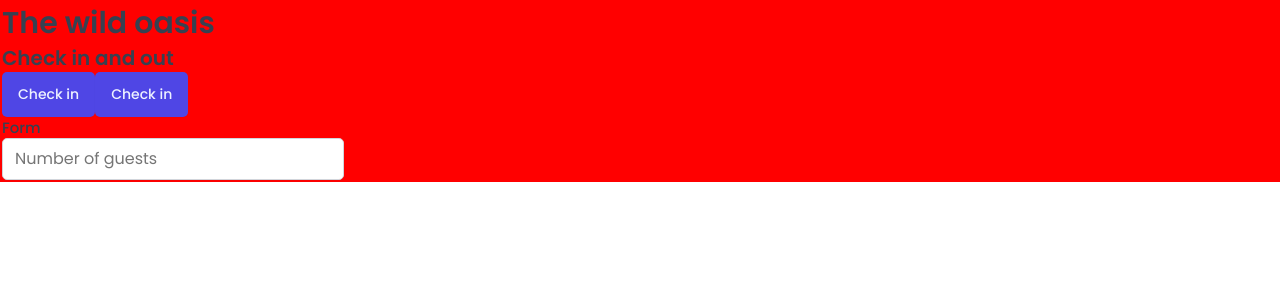
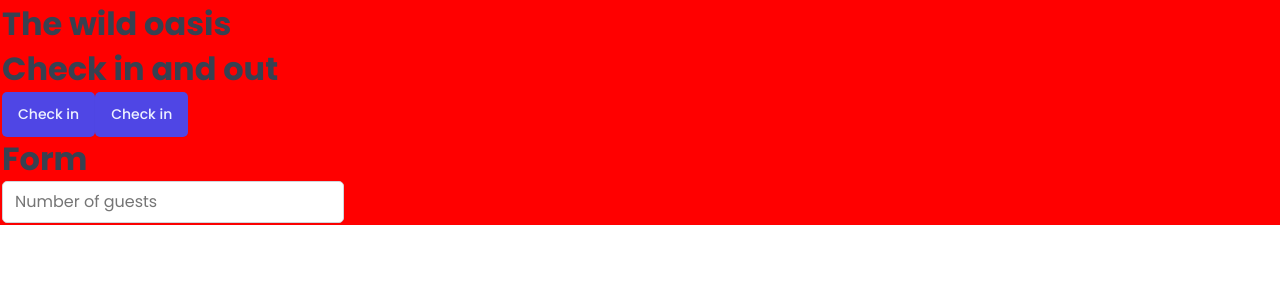
Before and after one commit to Jony-007/The-Clariton-oasis, a React (Vite) app: page / in a window 1280 px wide. Shown: the top 300 px of the page. Built offline with nearby package versions, Linux system fonts and the light colour scheme; a web font is replaced by a local one.

Commit message:
Added reusable header component

```diff
--- a/src/App.jsx
+++ b/src/App.jsx
@@ -15,12 +15,12 @@ export const App = () => {
     <>
       <GlobalStyles />
       <StyledApp>
-        <Heading as="h1"> The wild oasis</Heading>
-        <Heading as="h2"> Check in and out</Heading>
+        <Heading type="h1"> The wild oasis</Heading>
+        <Heading type="h2"> Check in and out</Heading>
 
         <Button onClick={() => alert("Pikachu")}>Check in</Button>
         <Button onClick={() => alert("Pikachu")}>Check in</Button>
-        <Heading as="h3"> Form</Heading>
+        <Heading type="h3"> Form</Heading>
 
         <Input type="number" placeholder="Number of guests" />
       </StyledApp>
```
